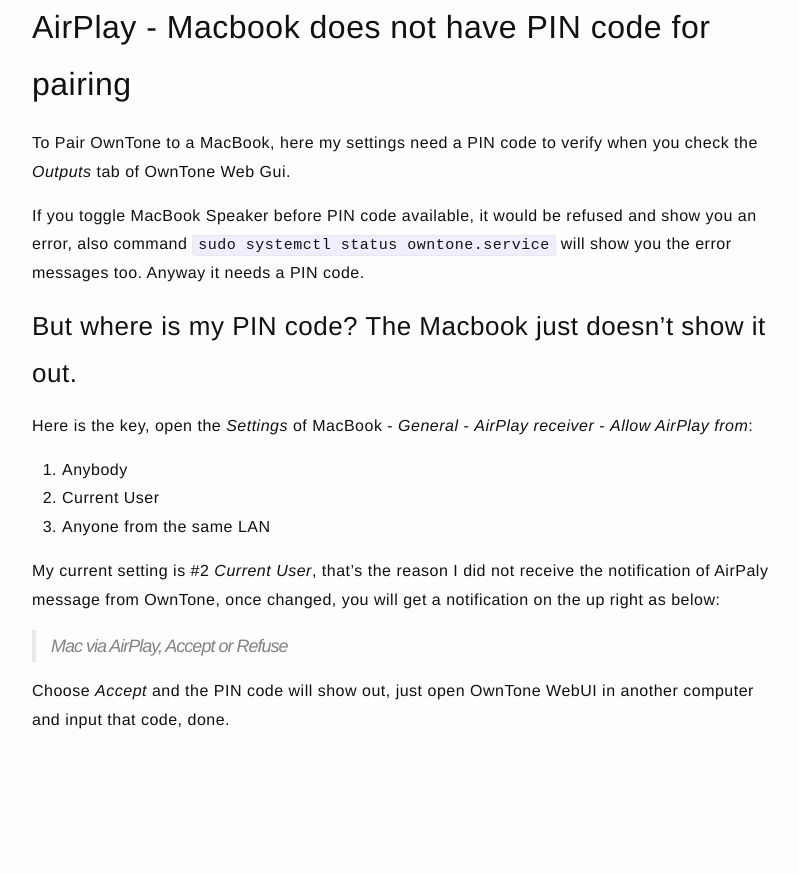
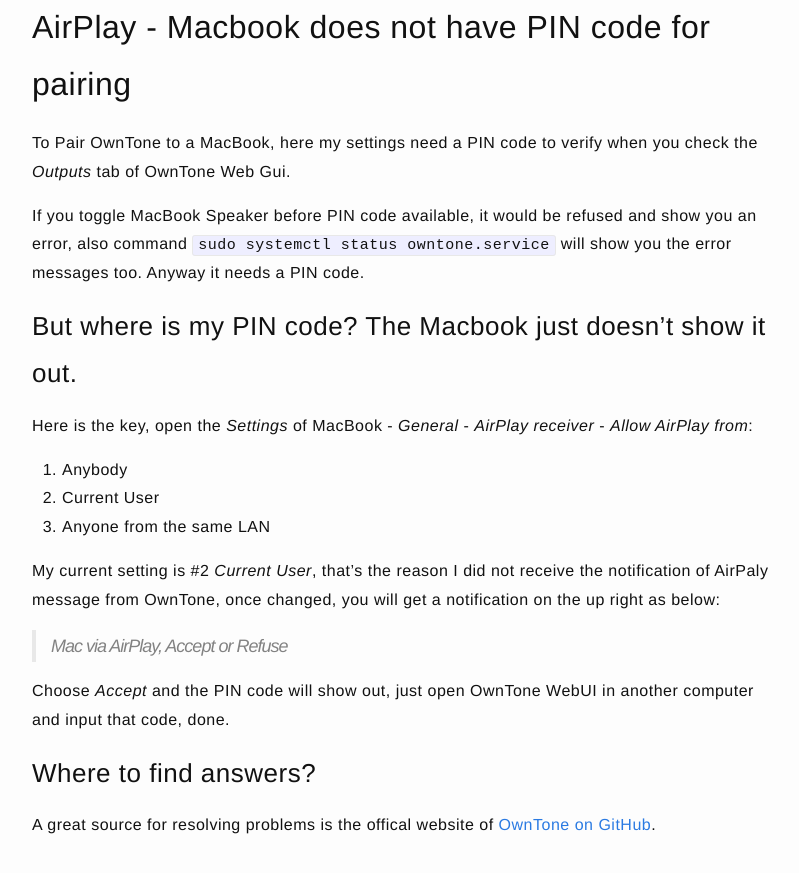
Before and after one commit to jazzi/jazzi.github.io, a Jekyll site: the page built from _posts/2025-12-28-install-owntone-music-server-on-raspberrypi.md, in a window 1280 px wide and 900 px high, scrolled down 15828 px. Shown: the top 873 px of the window, without its empty margins (238-1037 px from the left). Built offline with Jekyll 4.4.1, drawn with Linux system fonts in a browser that asks for light colours; before the commit the page ends 16623 px from its top, so only the background shows below that.

Commit message:
add tips

```diff
--- a/_posts/2025-12-28-install-owntone-music-server-on-raspberrypi.md
+++ b/_posts/2025-12-28-install-owntone-music-server-on-raspberrypi.md
@@ -592,3 +592,7 @@ My current setting is #2 *Current User*, that's the reason I did not receive the
 > Mac via AirPlay, Accept or Refuse
 
 Choose *Accept* and the PIN code will show out, just open OwnTone WebUI in another computer and input that code, done.
+
+### Where to find answers?
+
+A great source for resolving problems is the offical website of [OwnTone on GitHub](https://github.com/owntone/owntone-server/issues/1885).
```
